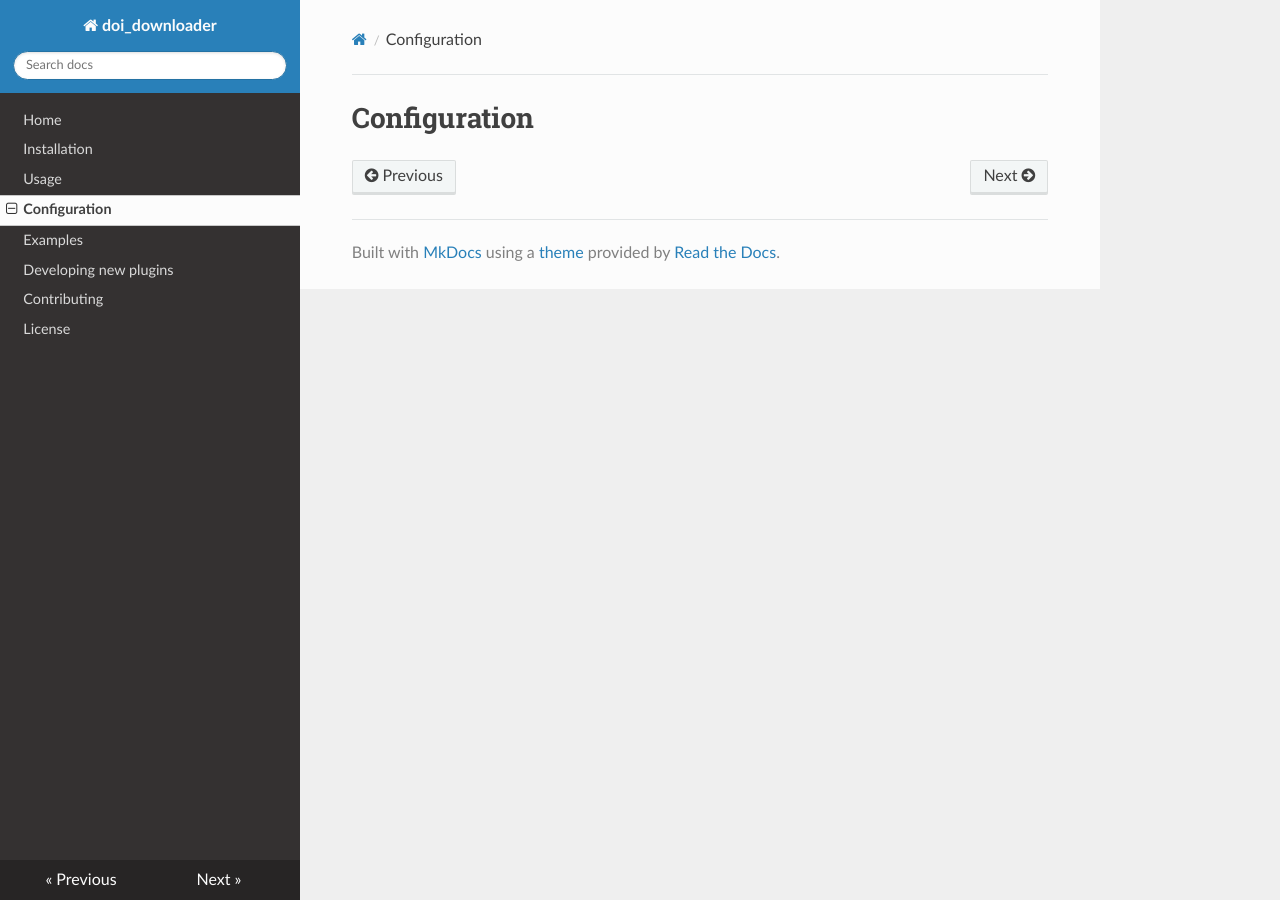
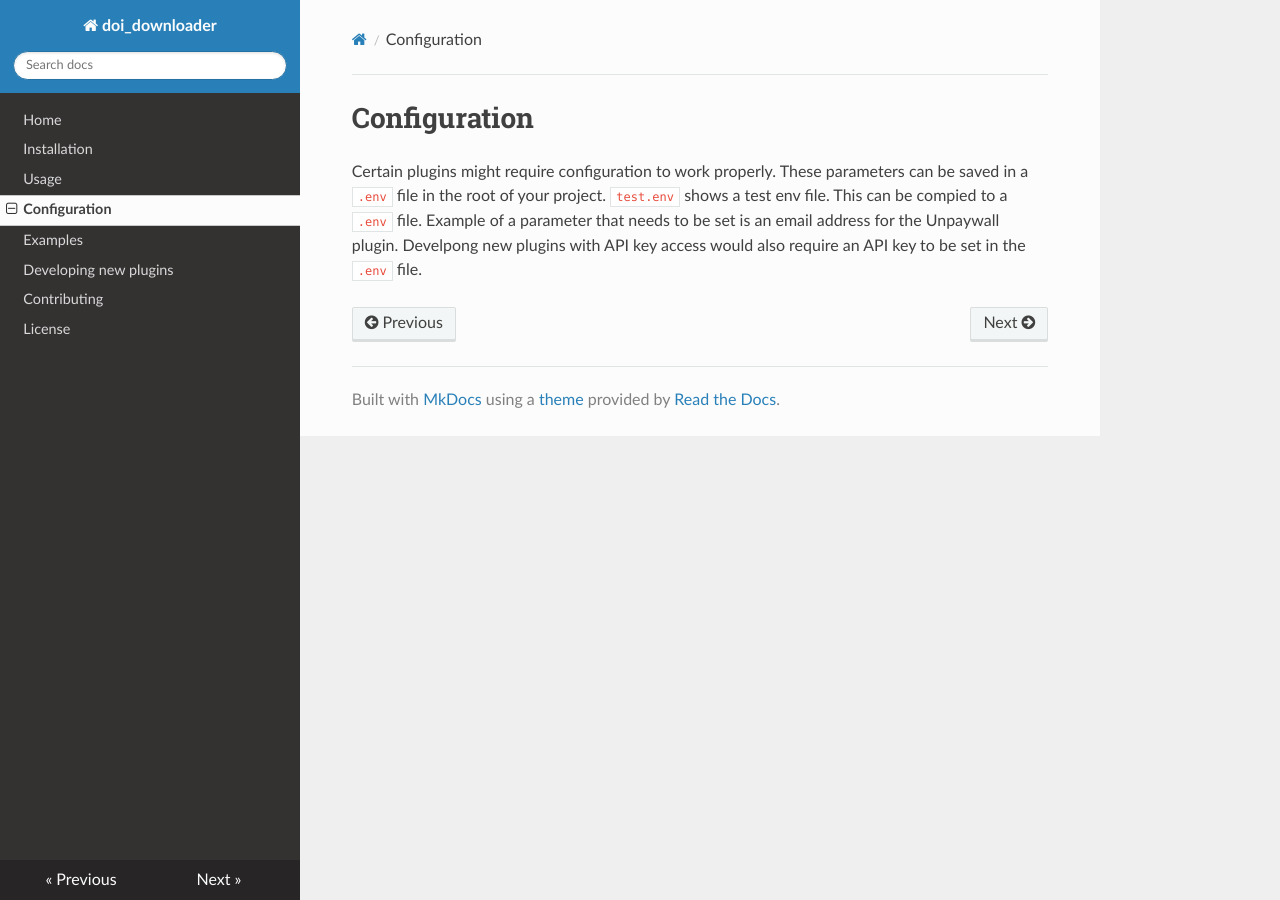
Before and after one commit to escience-tmsr/doi-downloader, an MkDocs documentation site: the page built from docs/configuration.md, in a window 1280 px wide. Built offline with MkDocs 1.6.1, drawn with Linux system fonts in a browser that asks for light colours; nearby versions of some CDN libraries.

Commit message:
Added configuration and contributing documentation with links to external resources.

```diff
--- a/docs/configuration.md
+++ b/docs/configuration.md
@@ -1 +1,5 @@
 # Configuration
+
+Certain plugins might require configuration to work properly. These parameters can be saved in a `.env` file in the root of your project. `test.env` shows a test env file.
+This can be compied to a `.env` file. Example of a parameter that needs to be set is an email address for the Unpaywall plugin. Develpong new plugins with API key access would also require
+an API key to be set in the `.env` file.
```
Also changed, not shown: docs/contributing.md (+2 -0 lines), docs/license.md (+3 -1 lines).
